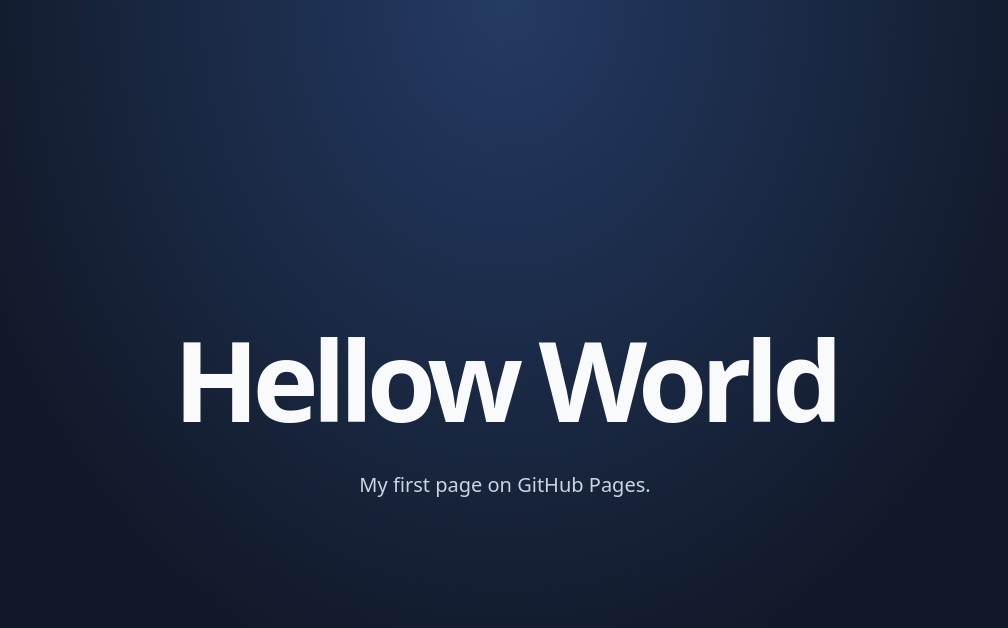
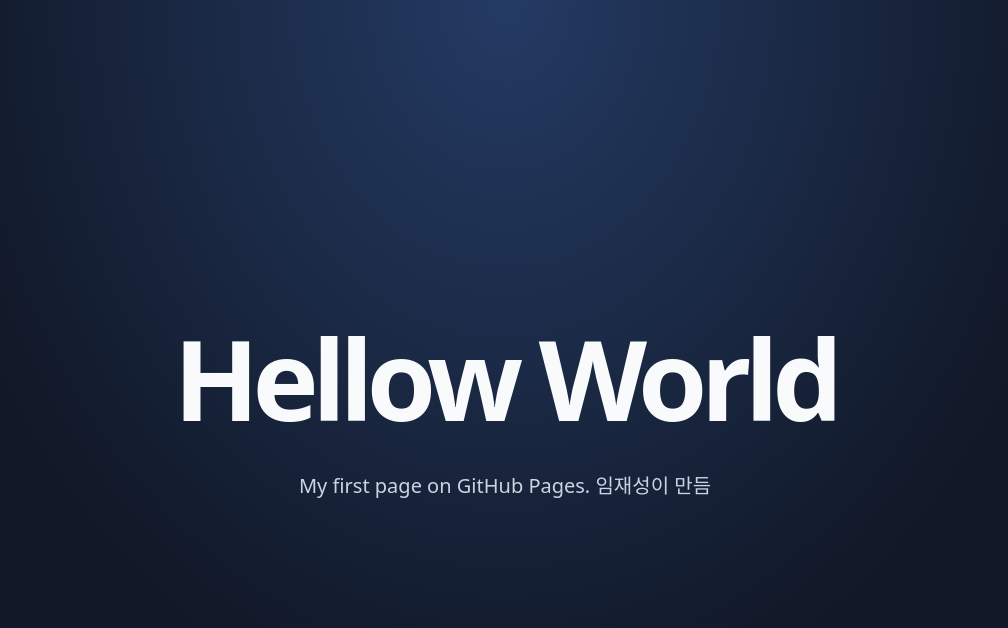
Before and after one commit to jaeseong-lim/Git_Html, a plain HTML site: page index.html in a window 1280 px wide. Shown: the whole page, without its empty margins (135-1143 px from the left). Drawn offline with Linux system fonts and the light colour scheme.

Commit message:
Update paragraph text in index.html
ㅁ

```diff
--- a/index.html
+++ b/index.html
@@ -44,7 +44,7 @@
   <body>
     <main>
       <h1>Hellow World</h1>
-      <p>My first page on GitHub Pages.</p>
+      <p>My first page on GitHub Pages. 임재성이 만듬</p>
     </main>
   </body>
 </html>
```
